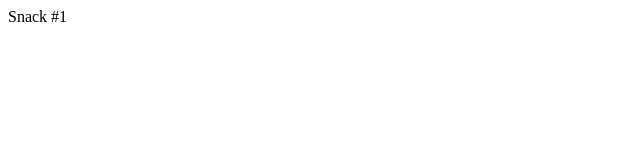
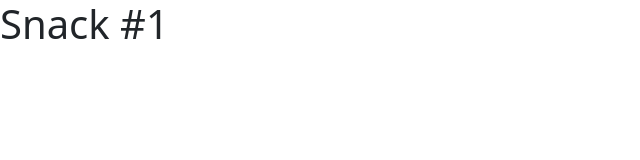
Before and after one commit to Mario-Arista/js-jsnacks-blocco-1, a plain HTML site: page snack-1/index.html in a window 1280 px wide. Shown: the whole page, without its empty margins (0-640 px from the left). Drawn offline with nearby package versions, Linux system fonts and the light colour scheme.

Commit message:
Insert Bootstrap in every snack

```diff
--- a/snack-1/index.html
+++ b/snack-1/index.html
@@ -5,12 +5,16 @@
     <meta name="viewport" content="width=device-width, initial-scale=1.0">
     <title>Snack #1</title>
 
+    <!-- Bootstrap -->
+    <link href="https://cdn.jsdelivr.net/npm/bootstrap@5.3.2/dist/css/bootstrap.min.css" rel="stylesheet" integrity="sha384-T3c6CoIi6uLrA9TneNEoa7RxnatzjcDSCmG1MXxSR1GAsXEV/Dwwykc2MPK8M2HN" crossorigin="anonymous">
 </head>
 
 <body>
 
-    <h1">Snack #1</h1>
+    <h1>Snack #1</h1>
 
+    <!-- Bootstrap -->
+    <script src="https://cdn.jsdelivr.net/npm/bootstrap@5.3.2/dist/js/bootstrap.bundle.min.js" integrity="sha384-C6RzsynM9kWDrMNeT87bh95OGNyZPhcTNXj1NW7RuBCsyN/o0jlpcV8Qyq46cDfL" crossorigin="anonymous"></script>
 
     <script src="./script.js"></script>
 </body>
```
Also changed, not shown: index.html (+2 -2 lines), snack-2/index.html (+5 -0 lines), snack-3/index.html (+5 -0 lines), snack-4/index.html (+7 -0 lines), snack-5/index.html (+5 -0 lines), snack-6/index.html (+5 -0 lines).
